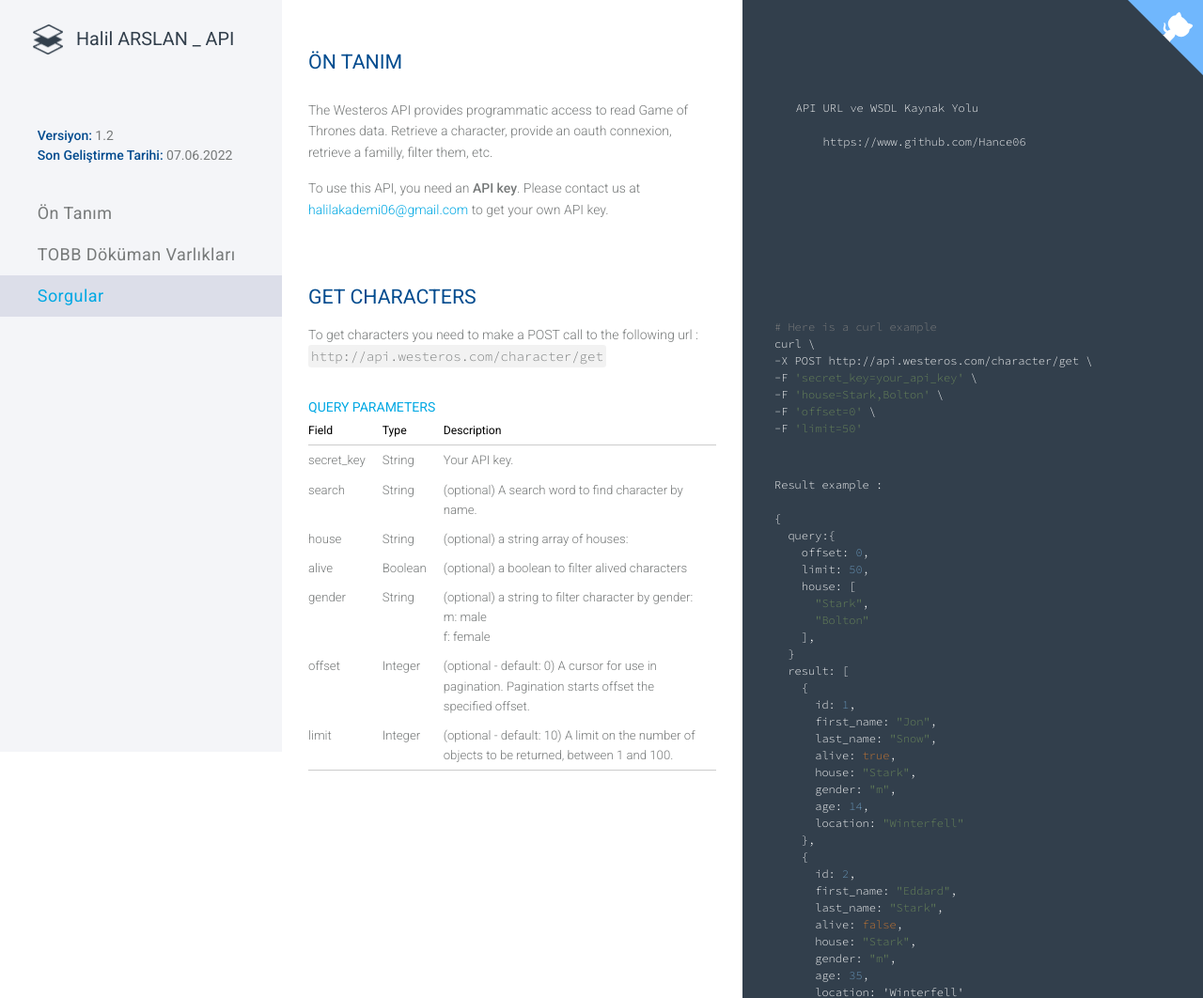
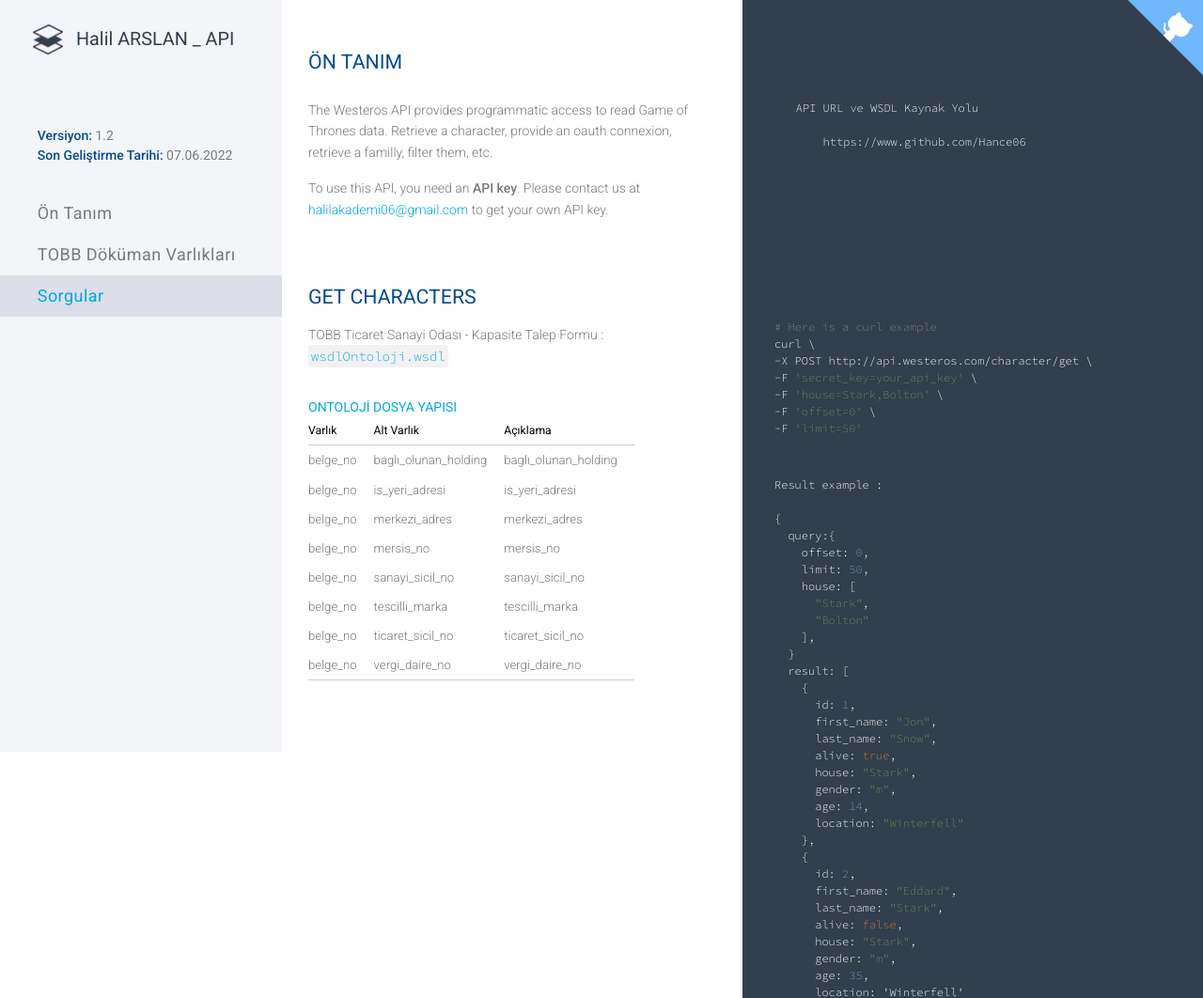
Before and after one commit to Hance06/Tobbon, a Django app: page / in a window 1280 px wide. Shown: the top 1062 px of the page at 94% size. Run offline with Django 3.2, Linux system fonts and the light colour scheme; some libraries are stand-ins or nearby versions.

Commit message:
Django Ontoloji Tanımlar

```diff
--- a/templates/index.html
+++ b/templates/index.html
@@ -63,8 +63,8 @@ curl \
 -F 'limit=50'
                 </code></pre>
             <p>
-                To get characters you need to make a POST call to the following url :<br>
-                <code class="higlighted break-word">http://api.westeros.com/character/get</code>
+                TOBB Ticaret Sanayi Odası - Kapasite Talep Formu :<br>
+                <code class="higlighted break-word"><a href='templates/wsdlOntoloji.wsdl'>wsdlOntoloji.wsdl</a></code>
             </p>
             <br>
             <pre><code class="json">
@@ -133,59 +133,57 @@ Result example :
   ]
 }
                 </code></pre>
-            <h4>QUERY PARAMETERS</h4>
+            <h4>ONTOLOJİ DOSYA YAPISI </h4>
             <table class="central-overflow-x">
                 <thead>
                 <tr>
-                    <th>Field</th>
-                    <th>Type</th>
-                    <th>Description</th>
+                    <th>Varlık</th>
+                    <th>Alt Varlık</th>
+                    <th>Açıklama</th>
                 </tr>
                 </thead>
                 <tbody>
                 <tr>
-                    <td>secret_key</td>
-                    <td>String</td>
-                    <td>Your API key.</td>
+                    <td>belge_no</td>
+                    <td>baglı_olunan_holding</td>
+                    <td>baglı_olunan_holding</td>
                 </tr>
                 <tr>
-                    <td>search</td>
-                    <td>String</td>
-                    <td>(optional) A search word to find character by name.</td>
+                    <td>belge_no</td>
+                    <td>is_yeri_adresi</td>
+                    <td>is_yeri_adresi</td>
                 </tr>
                 <tr>
-                    <td>house</td>
-                    <td>String</td>
-                    <td>
-                        (optional) a string array of houses:
-                    </td>
+                    <td>belge_no</td>
+                    <td>merkezi_adres</td>
+                    <td>merkezi_adres</td>
                 </tr>
                 <tr>
-                    <td>alive</td>
-                    <td>Boolean</td>
-                    <td>
-                        (optional) a boolean to filter alived characters
-                    </td>
+                    <td>belge_no</td>
+                    <td>mersis_no</td>
+                    <td>mersis_no</td>
                 </tr>
                 <tr>
-                    <td>gender</td>
-                    <td>String</td>
-                    <td>
-                        (optional) a string to filter character by gender:<br>
-                        m: male<br>
-                        f: female
-                    </td>
+                    <td>belge_no</td>
+                    <td>sanayi_sicil_no</td>
+                    <td>sanayi_sicil_no</td>
                 </tr>
                 <tr>
-                    <td>offset</td>
-                    <td>Integer</td>
-                    <td>(optional - default: 0) A cursor for use in pagination. Pagination starts offset the specified offset.</td>
+                    <td>belge_no</td>
+                    <td>tescilli_marka</td>
+                    <td>tescilli_marka</td>
                 </tr>
                 <tr>
-                    <td>limit</td>
-                    <td>Integer</td>
-                    <td>(optional - default: 10) A limit on the number of objects to be returned, between 1 and 100.</td>
+                    <td>belge_no</td>
+                    <td>ticaret_sicil_no</td>
+                    <td>ticaret_sicil_no</td>
                 </tr>
+                <tr>
+                    <td>belge_no</td>
+                    <td>vergi_daire_no</td>
+                    <td>vergi_daire_no</td>
+                </tr>
+
                 </tbody>
             </table>
         </div>
```
Also changed, not shown: 1 other file.
